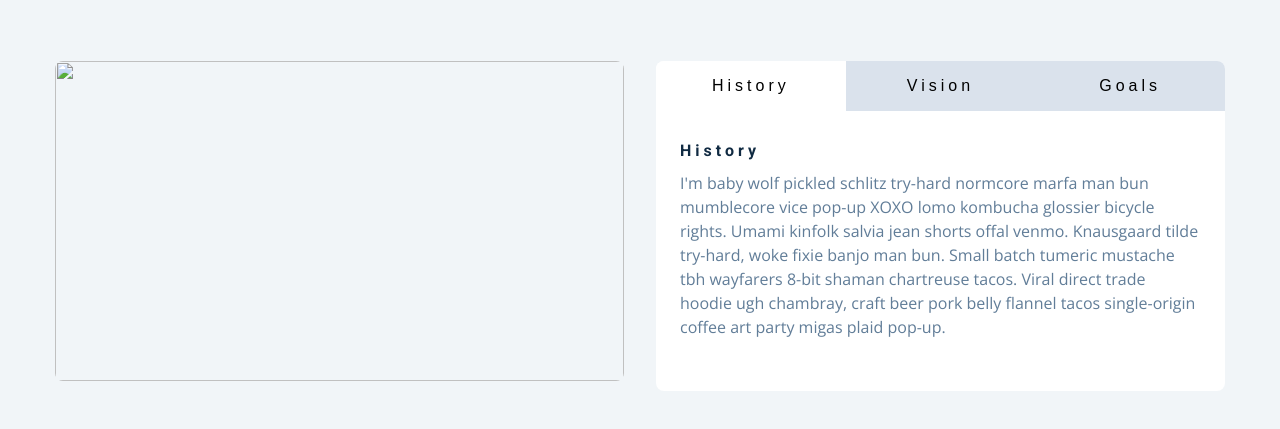
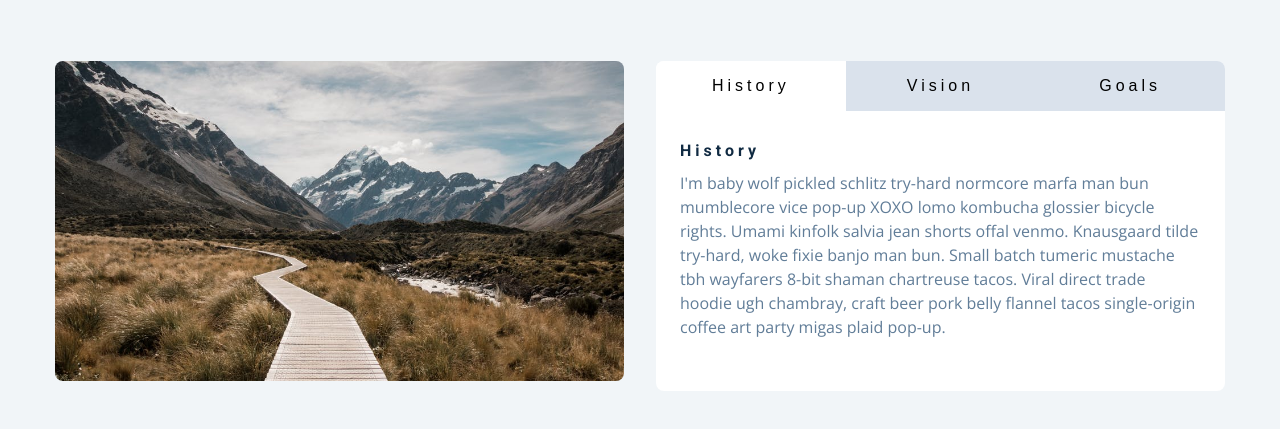
Before and after one commit to SoneThaya/Vanilla-Javascript, a plain HTML site: page tabs/index.html in a window 1280 px wide. Shown: the part 159-588 px from the top of the page. Drawn offline with nearby package versions, Linux system fonts and the light colour scheme.

Commit message:
added images, screen shot to read me file

```diff
--- a/tabs/index.html
+++ b/tabs/index.html
@@ -20,7 +20,7 @@
 
       <div class="about-center section-center">
         <article class="about-img">
-          <img src="./hero-bcg.jpeg" alt="" />
+          <img src="./images/hero-bcg.jpeg" alt="" />
         </article>
         <article class="about">
           <!-- btn container -->
```
Also changed, not shown: tabs/images/hero-bcg.jpeg (added), tabs/images/tabs.jpg (added), tabs/readMe.md (added).
